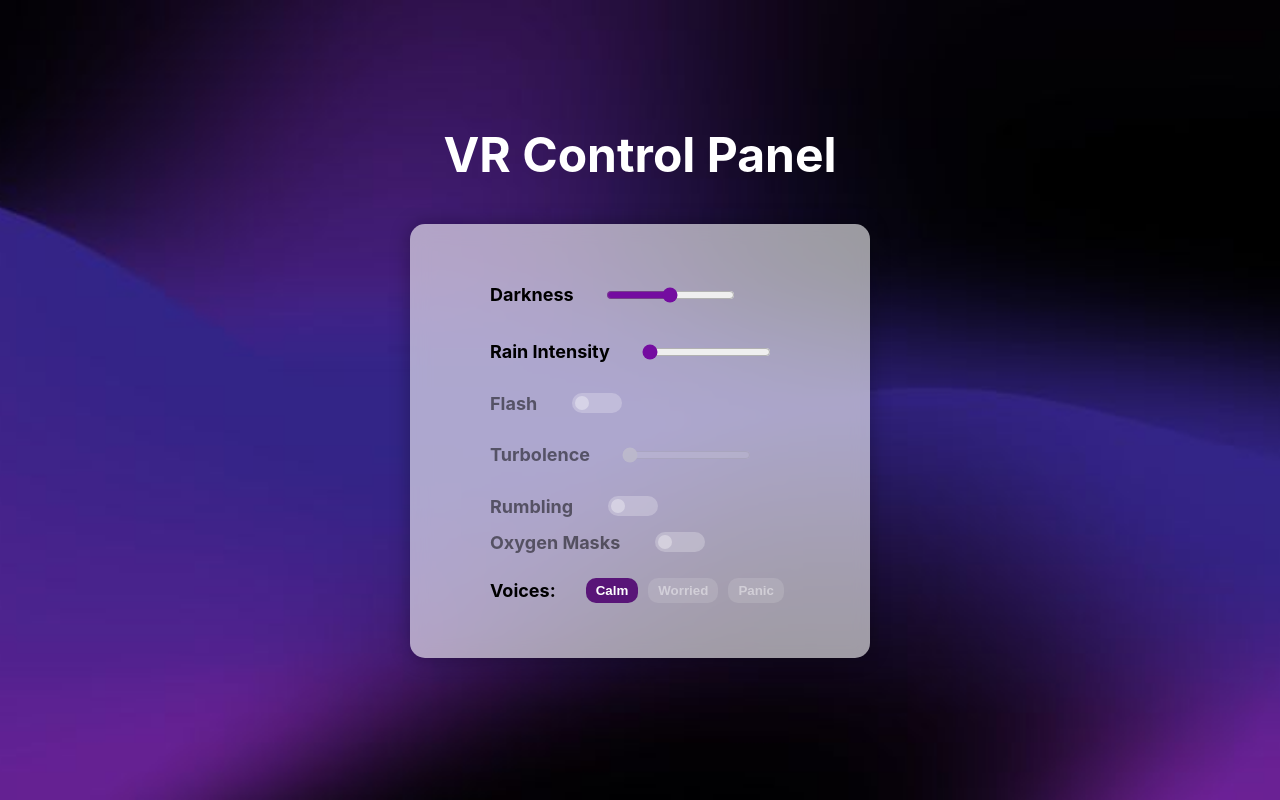
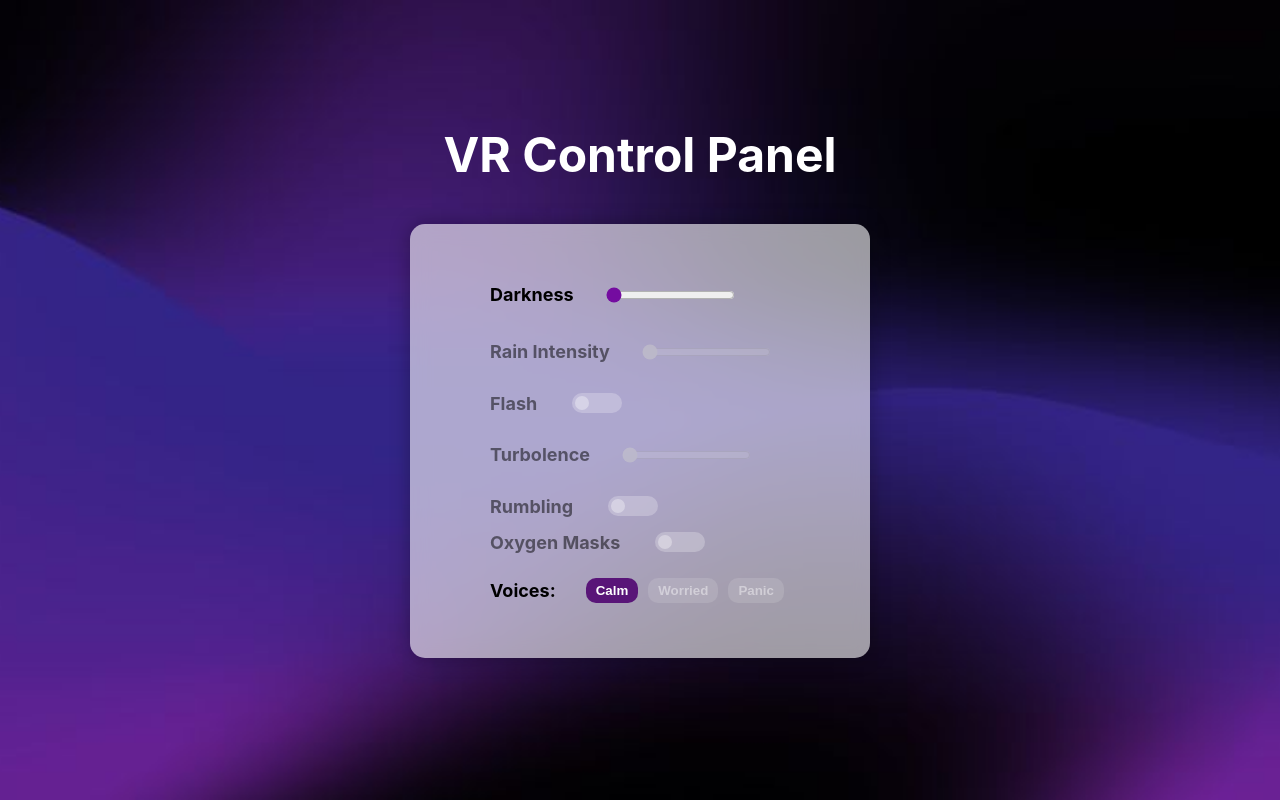
Before and after one commit to EmVot/BraveProject_FDV, a React (Create React App) app in the folder control-panel/: page / in a window 1280 px wide. Built offline with nearby package versions, Linux system fonts and the light colour scheme; no server answers.

Commit message:
cambiato state di darkness

```diff
--- a/control-panel/src/App.js
+++ b/control-panel/src/App.js
@@ -6,7 +6,7 @@ import { sendMessage } from "./websocket";
 import "./App.css";
 
 function App() {
-  const [darkness, setDarkness] = useState(10.5);
+  const [darkness, setDarkness] = useState(9);
   const [rain, setRain] = useState(0);
   const [turbolence, setTurbolence] = useState(0);
 
--- a/control-panel/src/components/parameterSlider.jsx
+++ b/control-panel/src/components/parameterSlider.jsx
@@ -5,7 +5,7 @@ function ParameterSlider({
   param,
   min,
   max,
-  step = 1,
+  step,
   value,
   disabled = false,
   onChange,
```
